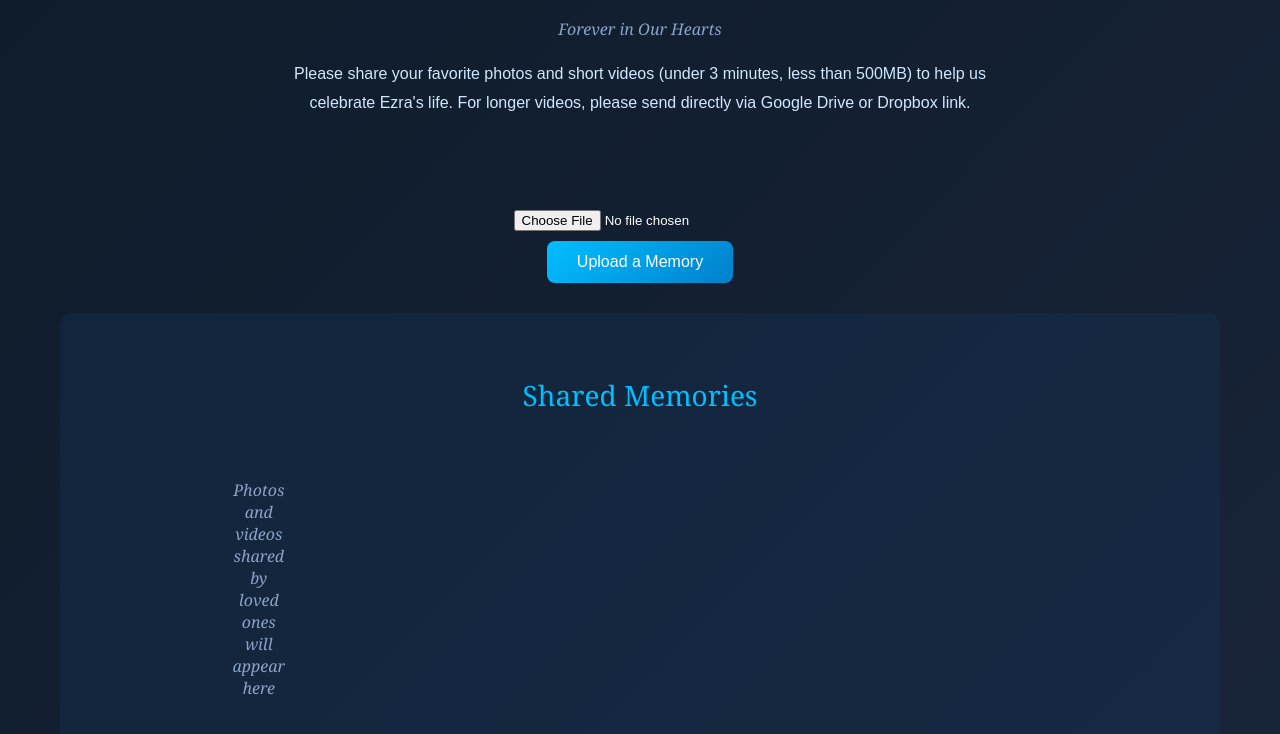
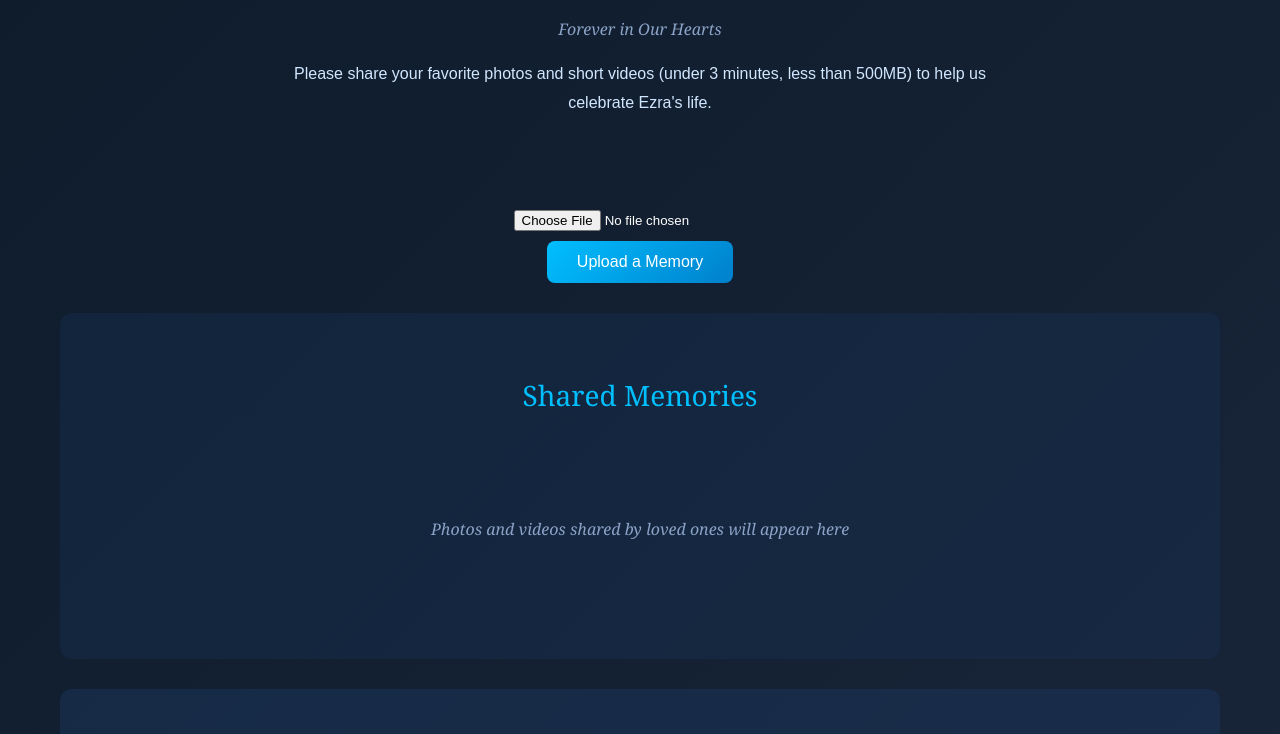
Before and after one commit to EYE-AM-STUDIOS/Ezra, a plain HTML site: page index.html in a window 1280 px wide. Shown: the part 346-1080 px from the top of the page. Drawn offline with Linux system fonts and the light colour scheme.

Commit message:
Change gallery layout from grid to flex

```diff
--- a/index.html
+++ b/index.html
@@ -82,11 +82,12 @@
       color: #00BFFF;
     }
     .gallery-grid {
-      display: grid;
-      grid-template-columns: repeat(auto-fill, minmax(120px, 1fr));
-      gap: 15px;
-      max-width: 900px;
-      margin: 0 auto;
+  display: flex;
+  align-items: center;
+  justify-content: center;
+  min-height: 180px;
+  max-width: 900px;
+  margin: 0 auto;
     }
     .gallery-grid img,
     .gallery-grid video {
@@ -263,7 +264,7 @@
       <p class="dates">Forever in Our Hearts</p>
       <p class="instructions">
         Please share your favorite photos and short videos (under 3 minutes, less than 500MB)
-        to help us celebrate Ezra's life. For longer videos, please send directly via Google Drive or Dropbox link.
+        to help us celebrate Ezra's life.
       </p>
     </header>
 
```
